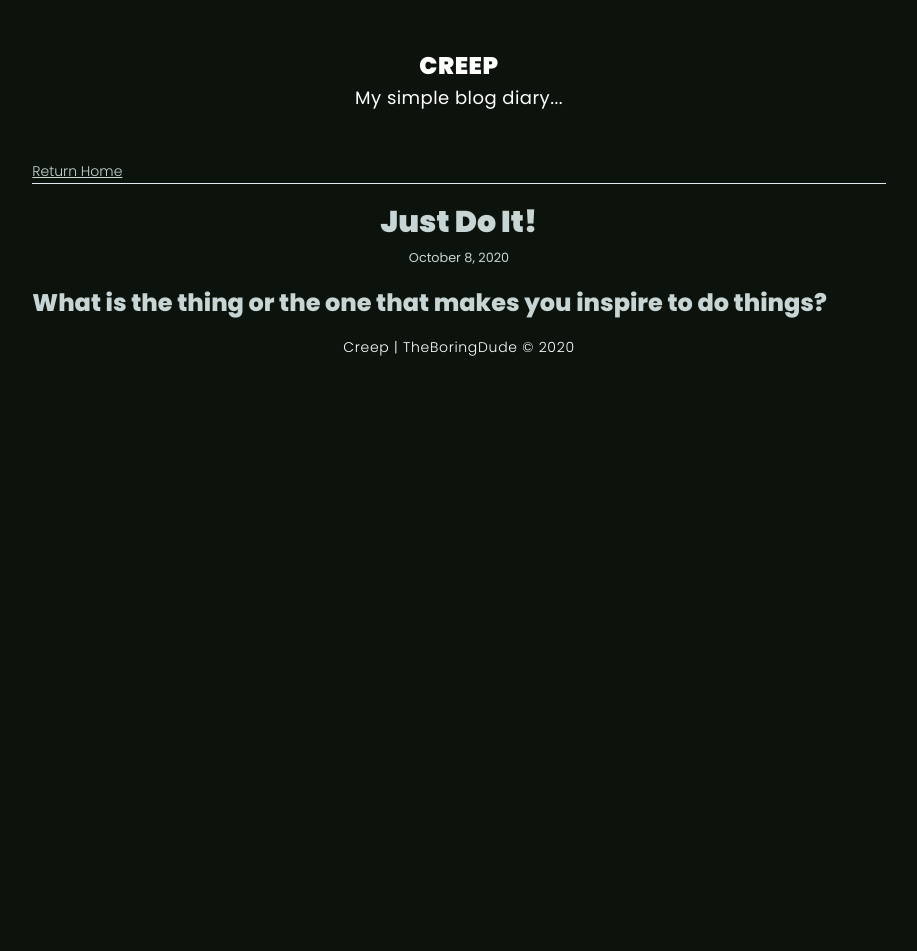
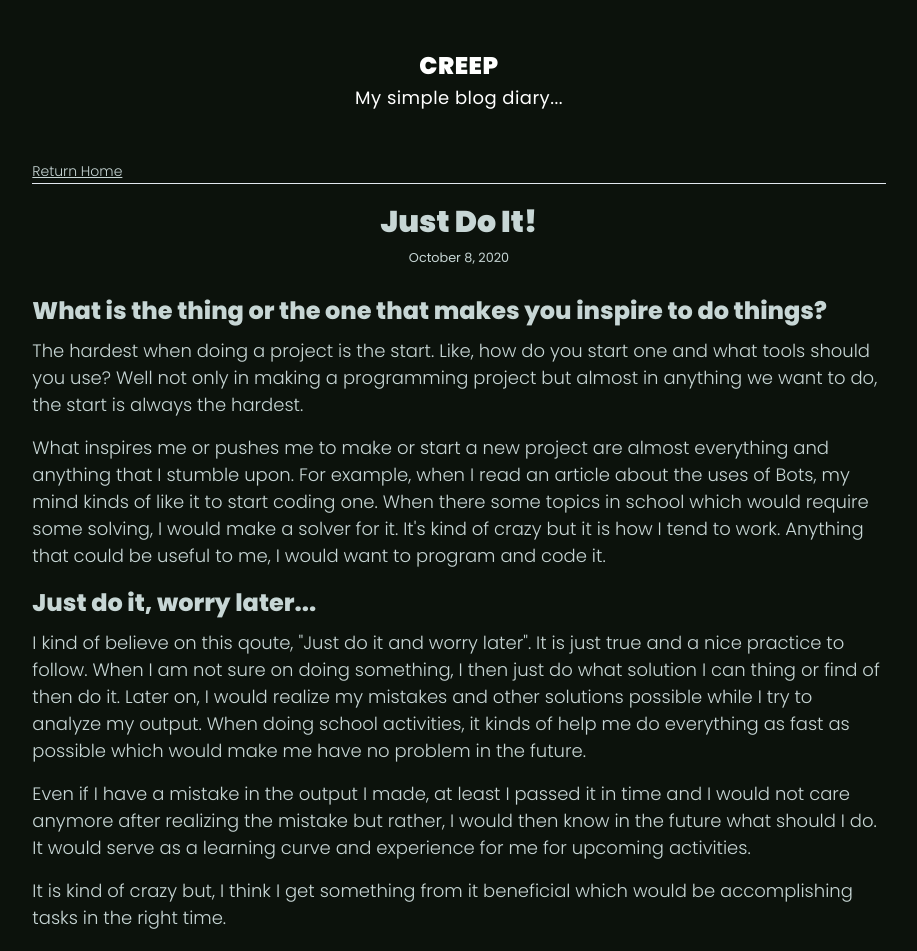
Before and after one commit to tbdsux/creep, a Next.js app: page /blog/just-do-it in a window 1280 px wide. Shown: the top 951 px of the page, without its empty margins (181-1098 px from the left). Before the commit the page ends 800 px from the top, so only its background shows below. Built offline with nearby package versions, Linux system fonts and the light colour scheme.

Commit message:
Add new blog and add padding to the headline

```diff
--- a/css/blog.css
+++ b/css/blog.css
@@ -3,5 +3,5 @@
 }
 
 .blog h2{
-    @apply text-2xl font-extrabold;
+    @apply text-2xl font-extrabold pt-2;
 }
--- a/pages/blog/just-do-it/index.mdx
+++ b/pages/blog/just-do-it/index.mdx
@@ -9,3 +9,15 @@
 export default ({ children }) => <BlogLayout meta={meta}>{children}</BlogLayout>;
 
 ## What is the thing or the one that makes you inspire to do things?
+The hardest when doing a project is the start. Like, how do you start one and what tools should you use? Well not only in making a programming project but almost in anything we want to do, the start is always the hardest.
+
+What inspires me or pushes me to make or start a new project are almost everything and anything that I stumble upon. For example, when I read an article about the uses of Bots, my mind kinds of like it to start coding one. When there some topics in school which would require some solving, I would make a solver for it. It's kind of crazy but it is how I tend to work. Anything that could be useful to me, I would want to program and code it.
+
+## Just do it, worry later...
+I kind of believe on this qoute, "Just do it and worry later". It is just true and a nice practice to follow. When I am not sure on doing something, I then just do what solution I can thing or find of then do it. Later on, I would realize my mistakes and other solutions possible while I try to analyze my output. When doing school activities, it kinds of help me do everything as fast as possible which would make me have no problem in the future.
+
+Even if I have a mistake in the output I made, at least I passed it in time and I would not care anymore after realizing the mistake but rather, I would then know in the future what should I do. It would serve as a learning curve and experience for me for upcoming activities.
+
+It is kind of crazy but, I think I get something from it beneficial which would be accomplishing tasks in the right time.
+
+As a result, I kind of have more time having fun with myself, playing, watching and doing some random stuff. I have time to be with myself and relax sometimes and become stress free after.
```
